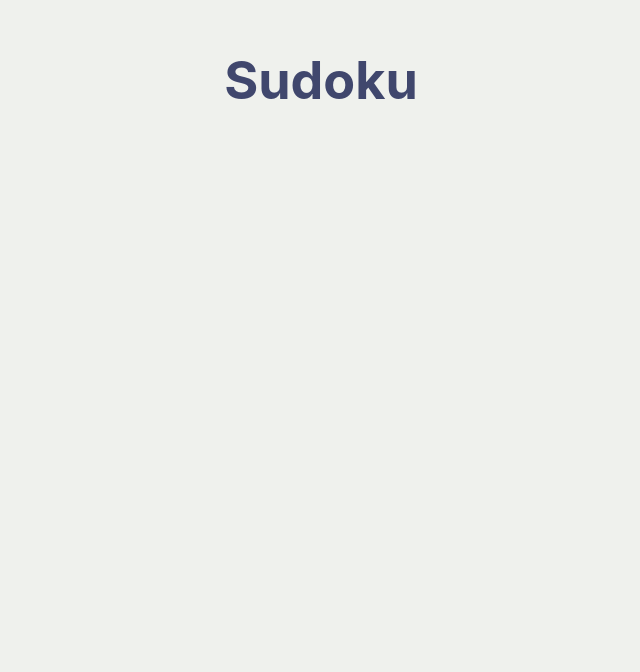
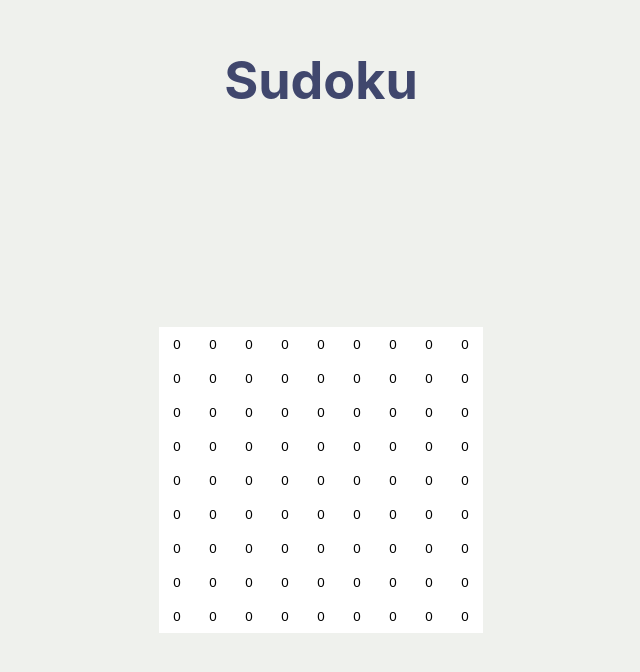
Before and after one commit to NadjaGrothe/sudoku, a React (Create React App) app in the folder sudoku/: page / in a window 1280 px wide. Shown: the top 672 px of the page, without its empty margins (319-959 px from the left). Built offline with nearby package versions, Linux system fonts and the light colour scheme.

Commit message:
fixed input width css; squares still displaying defaultValue as 0 and all readOnly

```diff
--- a/sudoku/src/components/App.tsx
+++ b/sudoku/src/components/App.tsx
@@ -6,6 +6,8 @@ function App() {
    const [board, setBoard] = useState<number[][]>(
       Array(9).fill(Array(9).fill(0))
    );
+
+
 
    return (
       <div className="App">
--- a/sudoku/src/components/Board/Row/index.tsx
+++ b/sudoku/src/components/Board/Row/index.tsx
@@ -19,6 +19,7 @@ function Row({ row, rowIndex, onChange, readOnly }: RowProps): JSX.Element {
             row.map((square, columnIndex) => {
                return (
                   <Square
+                     squareValue={square}
                      rowIndex={rowIndex}
                      columnIndex={columnIndex}
                      readOnly={readOnly}
--- a/sudoku/src/components/Board/Square/Square.module.css
+++ b/sudoku/src/components/Board/Square/Square.module.css
@@ -1,4 +1,4 @@
-.Board-square {
+.boardSquare {
    background-color: white;
    width: 4vh;
    height: 4vh;
@@ -6,16 +6,15 @@
    text-align: center;
 }
 
-
 /* * REMOVE NUMBER INPUT ARROWS * */
 /* Chrome, Safari, Edge, Opera */
 input::-webkit-outer-spin-button,
 input::-webkit-inner-spin-button {
-  -webkit-appearance: none;
-  margin: 0;
+   -webkit-appearance: none;
+   margin: 0;
 }
 
 /* Firefox */
-input[type=number] {
-  -moz-appearance: textfield;
+input[type="number"] {
+   -moz-appearance: textfield;
 }
--- a/sudoku/src/components/Board/Square/index.tsx
+++ b/sudoku/src/components/Board/Square/index.tsx
@@ -1,11 +1,11 @@
 import React from "react";
-import "./Square.module.css";
+import style from "./Square.module.css";
 
 export interface SquareProps {
    rowIndex: number;
    columnIndex: number;
    //index: number;
-   value?: number | undefined;
+   squareValue?: number | undefined;
    readOnly: boolean;
    onChange?: (event: React.ChangeEvent<HTMLInputElement>) => void;
 }
@@ -13,18 +13,19 @@ export interface SquareProps {
 function Square({
    rowIndex,
    columnIndex,
-   value,
+   squareValue,
    readOnly,
    onChange,
 }: SquareProps) {
    // TODO: create max length validation for number input
+   // TODO: only allow input numbers 1-9
 
    return (
       <input
+      className={style.boardSquare}
          key={"" + rowIndex + columnIndex}
-         className="Board-square"
          type="number"
-         defaultValue={value}
+         defaultValue={squareValue}
          readOnly={readOnly}
          onChange={onChange}
          data-testid="board-square"
--- a/sudoku/src/components/Board/index.tsx
+++ b/sudoku/src/components/Board/index.tsx
@@ -1,7 +1,7 @@
-import React from 'react'
-import { JsxElement } from 'typescript'
-import style from "./Board.module.css"
-import Row from './Row';
+import React from "react";
+import { JsxElement } from "typescript";
+import style from "./Board.module.css";
+import Row from "./Row";
 
 export interface BoardProps {
    rowIndex?: number;
@@ -9,25 +9,27 @@ export interface BoardProps {
    board: (number | undefined)[][];
    row?: (number | undefined)[];
    square?: number | undefined;
-   readOnly: boolean
+   readOnly: boolean;
    onChange?: (event: React.ChangeEvent<HTMLInputElement>) => void;
 }
 
 function Board({ board, onChange, readOnly }: BoardProps): JSX.Element {
+
+
    return (
       <div className={style.SudokuBoard}>
          {board.map((row, rowIndex) => {
             return (
                <Row
+                  row={row}
                   rowIndex={rowIndex}
                   columnIndex={rowIndex}
                   readOnly={readOnly}
                />
             );
-            })
-         }
+         })}
       </div>
    );
 }
 
-export default Board
+export default Board;
```
Lines whose indentation alone changed are shown as unchanged.
